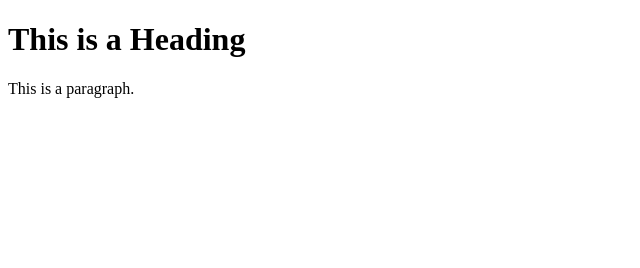
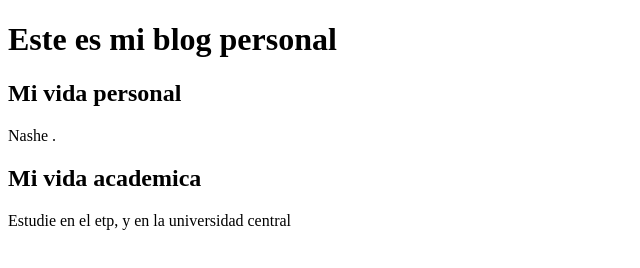
Before and after one commit to bl0mhh/bl0mhh.gifthub.io, a plain HTML site: page index.html in a window 1280 px wide. Shown: the whole page, without its empty margins (0-640 px from the left). Drawn offline with Linux system fonts and the light colour scheme.

Commit message:
agregue cosas basicas

```diff
--- a/index.html
+++ b/index.html
@@ -6,8 +6,16 @@
 
     <body>
 
-        <h1>This is a Heading</h1>
-        <p>This is a paragraph.</p>
+        <h1>Este es mi blog personal</h1>
+        <h2>Mi vida personal </h2>
+        <p>Nashe .</p>
+        <h2>Mi vida academica</h2>
+        <p>
+            Estudie en el etp, y en la universidad central
+
+        </p>
+
+
 
     </body>
 </html>
```
